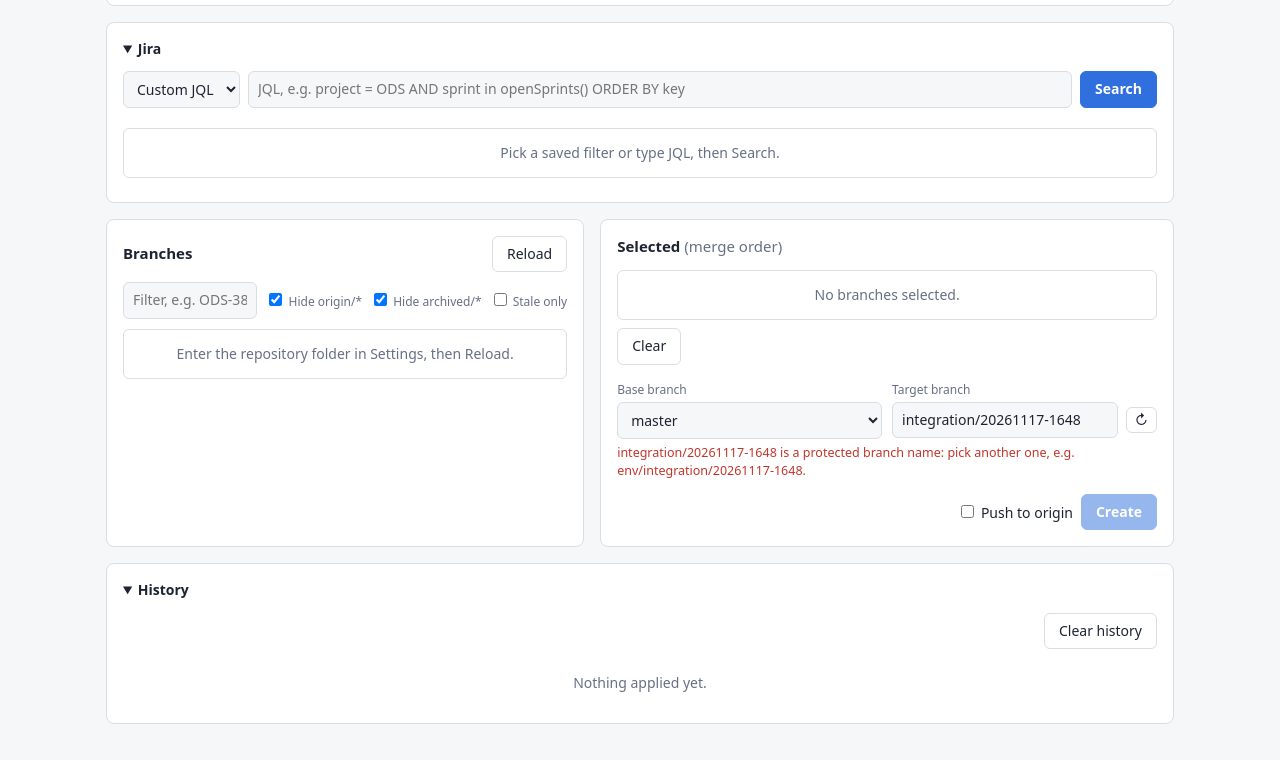
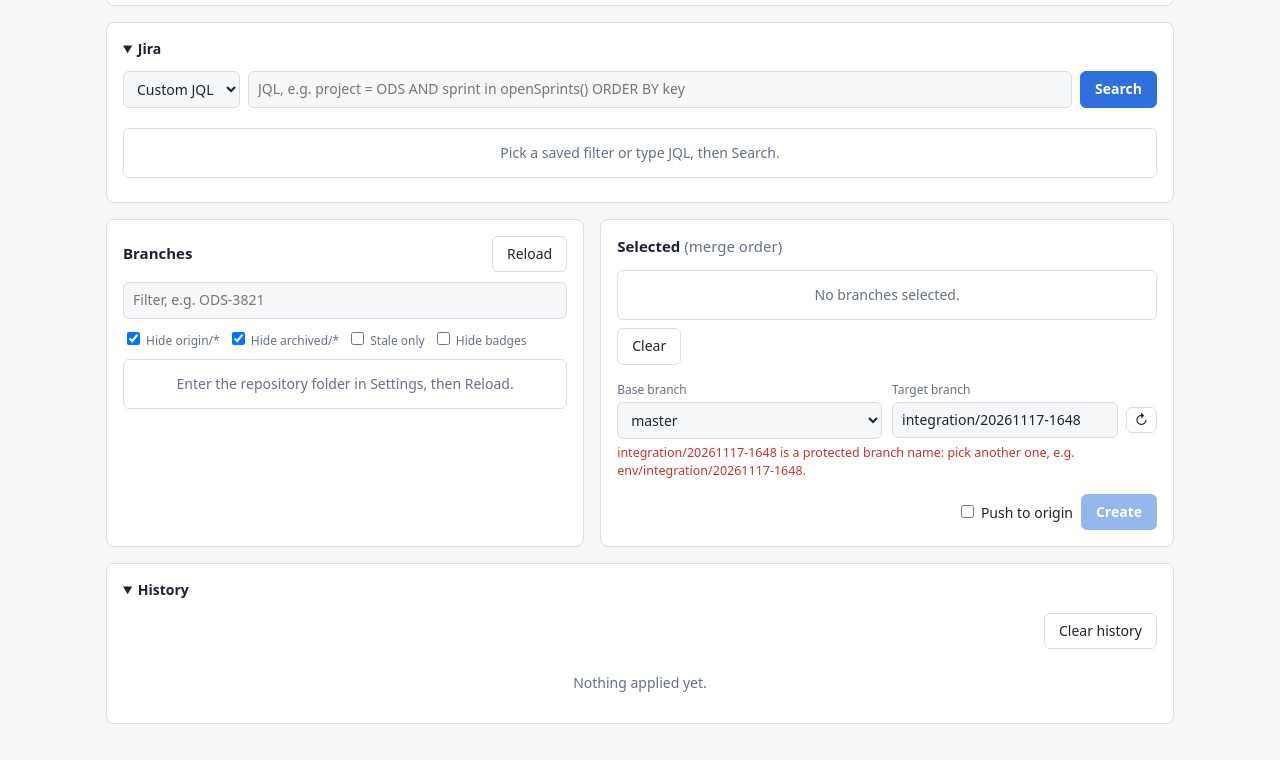
Before and after one commit to freddygarcia/branch-stager, a plain HTML site: page web/index.html in a window 1280 px wide. Shown: the part 776-1536 px from the top of the page. Drawn offline with Linux system fonts and the light colour scheme; no server answers.

Commit message:
Branches: filter checkboxes on their own row, Hide badges checkbox

```diff
--- a/web/app.css
+++ b/web/app.css
@@ -45,6 +45,7 @@ button.icon { padding: 2px 8px; }
 .item:last-child { border-bottom: 0; }
 .item:hover { background: var(--row-hover); }
 .item label { margin: 0; font-size: 14px; color: var(--text); display: flex; gap: 8px; align-items: center; flex: 1; cursor: pointer; word-break: break-all; }
+.no-badges .item > :not(label) { display: none; }
 .item.disabled label { color: var(--muted); cursor: default; }
 .item.stale label { color: var(--muted); font-style: italic; }
 .tag { font-size: 11px; padding: 1px 6px; border-radius: 10px; border: 1px solid var(--border); color: var(--muted); white-space: nowrap; }
--- a/web/index.html
+++ b/web/index.html
@@ -179,9 +179,12 @@
       </div>
       <div class="row" style="margin-bottom:10px">
         <input id="filter" type="text" placeholder="Filter, e.g. ODS-3821" style="flex:1">
+      </div>
+      <div class="row" style="margin-bottom:10px">
         <label style="margin:0;white-space:nowrap" data-source="local" title="Branches only on origin, with no local branch of the same name"><input id="hideRemote" type="checkbox"> Hide origin/*</label>
         <label style="margin:0;white-space:nowrap"><input id="hideArchived" type="checkbox"> Hide archived/*</label>
         <label id="staleOnlyLabel" style="margin:0;white-space:nowrap" data-source="local" title="Only branches with no commits in the days set in Settings"><input id="staleOnly" type="checkbox"> Stale only</label>
+        <label style="margin:0;white-space:nowrap" title="Hide the tags and ahead/behind counts next to each branch"><input id="hideBadges" type="checkbox"> Hide badges</label>
       </div>
       <div class="list" id="branchList"><div class="empty">Add a token in Settings, then Reload.</div></div>
     </section>
--- a/web/js/branches.js
+++ b/web/js/branches.js
@@ -109,6 +109,11 @@ export function wireBranches() {
   $('hideArchived').addEventListener('change', (e) => { state.hideArchived = e.target.checked; save(); renderBranches(); });
   $('hideRemote').addEventListener('change', (e) => { state.hideRemote = e.target.checked; save(); renderBranches(); });
   $('staleOnly').addEventListener('change', (e) => { state.staleOnly = e.target.checked; save(); renderBranches(); });
+  $('hideBadges').addEventListener('change', (e) => {
+    state.hideBadges = e.target.checked;
+    save();
+    $('branchList').classList.toggle('no-badges', state.hideBadges);
+  });
   $('filter').addEventListener('input', renderBranches);
   $('base').addEventListener('change', (e) => {
     state.base = e.target.value;
--- a/web/js/main.js
+++ b/web/js/main.js
@@ -29,6 +29,8 @@ function renderSettings() {
   $('hideArchived').checked = state.hideArchived;
   $('hideRemote').checked = state.hideRemote;
   $('staleOnly').checked = state.staleOnly;
+  $('hideBadges').checked = state.hideBadges;
+  $('branchList').classList.toggle('no-badges', state.hideBadges);
   $('staleDays').value = state.staleDays;
   if (!(Number(state.staleDays) > 0)) $('staleOnlyLabel').hidden = true; // 0 turns stale tags off
   $('settingsSummary').textContent = `— ${src.summary()}`;
--- a/web/js/state.js
+++ b/web/js/state.js
@@ -17,6 +17,7 @@ const DEFAULTS = {
   hideRemote: true, // origin/* branches of a local clone (kept as base options)
   staleDays: 15, // a branch whose last commit is older than this many days is stale
   staleOnly: false,
+  hideBadges: false, // the tags and counts beside each branch in the Branches list
   deleteOnFail: true, // sent to the helper; a rebuild never leaves a half-built branch anyway
   target: '', // the branch Apply builds when no profile is active (a profile keeps its own)
   mergeFf: false, // Settings > Build > Merge strategy: fast-forward instead of --no-ff
```
